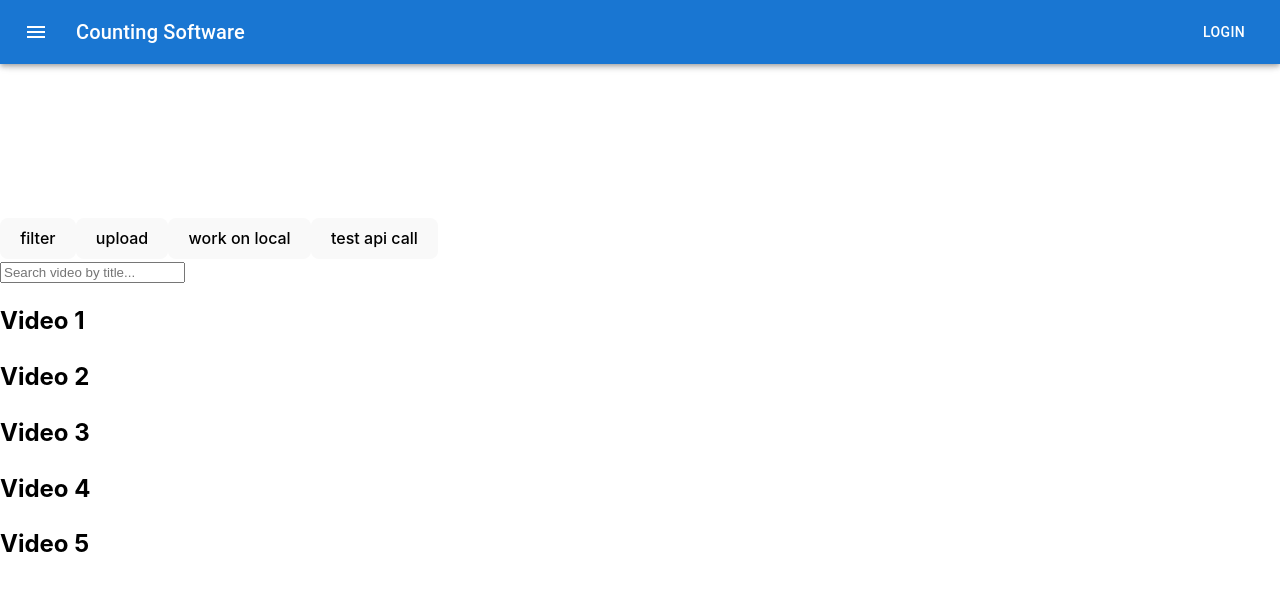
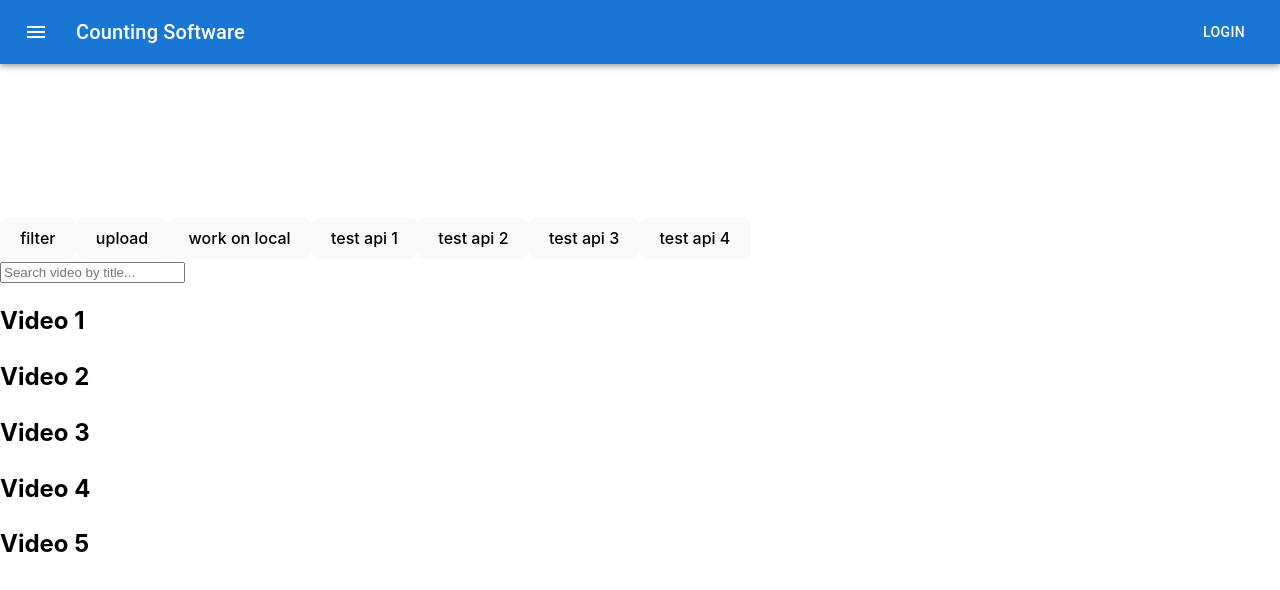
Before and after one commit to automated-street-environment-detection/automatedCountingFrontend, a React (Vite) app: page / in a window 1280 px wide. Shown: the top 590 px of the page. Built offline with nearby package versions, Linux system fonts and the light colour scheme.

Commit message:
Testing getVideoNames & deleteVideo

```diff
--- a/src/ChosenVideoPage/ChosenVideoPage.jsx
+++ b/src/ChosenVideoPage/ChosenVideoPage.jsx
@@ -34,9 +34,26 @@ const ChosenVideoPage = () => {
   // Display all videos if no search term, otherwise show filtered results
   const videosToDisplay = searchTerm === "" ? videolist : filteredVideos;
 
-  const testAPI = async () => {
+  const testAPI1 = async () => {
     const payload = {};
-    const response = await getBucketId();
+    const response = await getVideoNames();
+    console.log(response);
+  };
+  const testAPI2 = async () => {
+    const payload = {
+      video_name : "test_file.png"
+    };
+    const response = await deleteVideo(payload);
+    console.log(response);
+  };
+  const testAPI3 = async () => {
+    const payload = {};
+    const response = await getVideoNames();
+    console.log(response);
+  };
+  const testAPI4 = async () => {
+    const payload = {};
+    const response = await getVideoNames();
     console.log(response);
   };
 
@@ -47,7 +64,10 @@ const ChosenVideoPage = () => {
         <button>filter</button>
         <button>upload</button>
         <button>work on local</button>
-        <button onClick={testAPI}>test api call</button>
+        <button onClick={testAPI1}>test api 1</button>
+        <button onClick={testAPI2}>test api 2</button>
+        <button onClick={testAPI3}>test api 3</button>
+        <button onClick={testAPI4}>test api 4</button>
       </div>
       <div style={{ marginBottom: "20px" }}>
         <input
--- a/src/api/videoApi.js
+++ b/src/api/videoApi.js
@@ -12,7 +12,17 @@ const apiClient = axios.create({
 export const getVideoNames = async () => {
     try{
         const response = await apiClient.get('/video/names');
-        return response.data;
+
+        if (response.status === 200) {
+            result.status = 1;
+            result.body = {
+                video_names : response.data.video_names
+            };
+        } else {
+            result.status = 0;
+            result.body = {};
+        }
+        return result;
     } catch (error) {
         return -1;
     }
@@ -23,7 +33,15 @@ export const deleteVideo = async (payload) => {
         const response = await apiClient.delete('/video', {
             data: payload, // Send as query params
         });
-        return response.data;
+
+        if (response.status === 200) {
+            result.status = 1;
+            result.body = {};
+        } else {
+            result.status = 0;
+            result.body = {};
+        }
+        return result;
     } catch (error) {
         return -1;
     }
@@ -40,7 +58,7 @@ export const getBucketId = async () => {
         if (response.status === 200) {
             result.status = 1;
             result.body = {
-                bucket_id : response.data
+                bucket_id : response.data.S3_bucket_ID
             };
         } else {
             result.status = 0;
```
